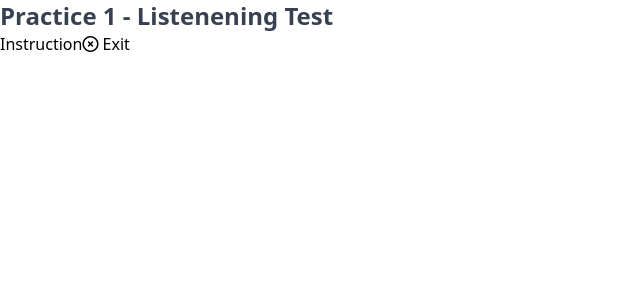
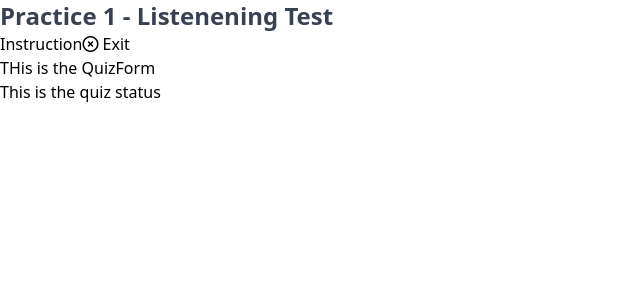
Before and after one commit to ulunnuha-h/listening-quiz, a React (Vite) app: page / in a window 1280 px wide. Shown: the top 300 px of the page, without its empty margins (0-640 px from the left). Built offline with nearby package versions, Linux system fonts and the light colour scheme.

Commit message:
Add quiz form and status

```diff
--- a/src/App.jsx
+++ b/src/App.jsx
@@ -1,9 +1,15 @@
 import Navbar from "./components/navbar";
+import QuizForm from "./components/quiz/form";
+import QuizStatus from "./components/quiz/status";
 
 function App() {
   return (
     <main className="container mx-auto">
       <Navbar />
+      <div>
+        <QuizForm />
+        <QuizStatus />
+      </div>
     </main>
   );
 }
--- /dev/null
+++ b/src/components/quiz/form/index.jsx
@@ -0,0 +1,5 @@
+const QuizForm = () => {
+  return <div className="bg-red-700">THis is the QuizForm</div>;
+};
+
+export default QuizForm;
--- /dev/null
+++ b/src/components/quiz/status.jsx
@@ -0,0 +1,5 @@
+const QuizStatus = () => {
+  return <div className="bg-blue-600">This is the quiz status</div>;
+};
+
+export default QuizStatus;
```
Also changed, not shown: src/components/quiz/form/part1.jsx (added), src/components/quiz/form/part2.jsx (added).
